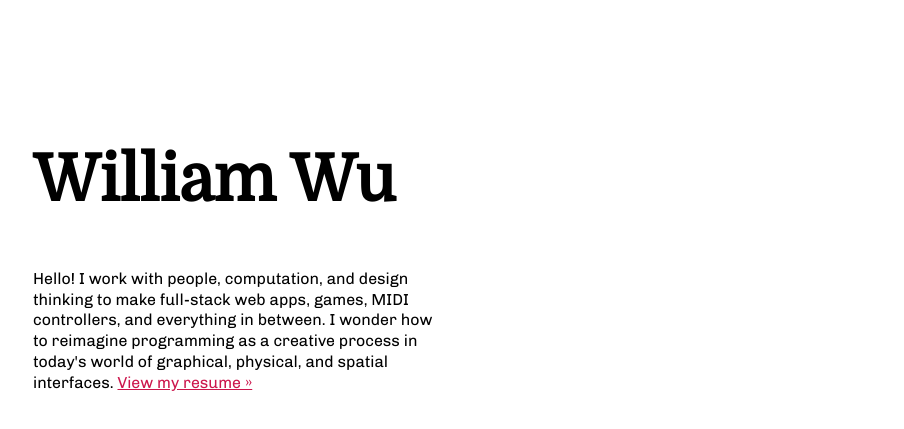
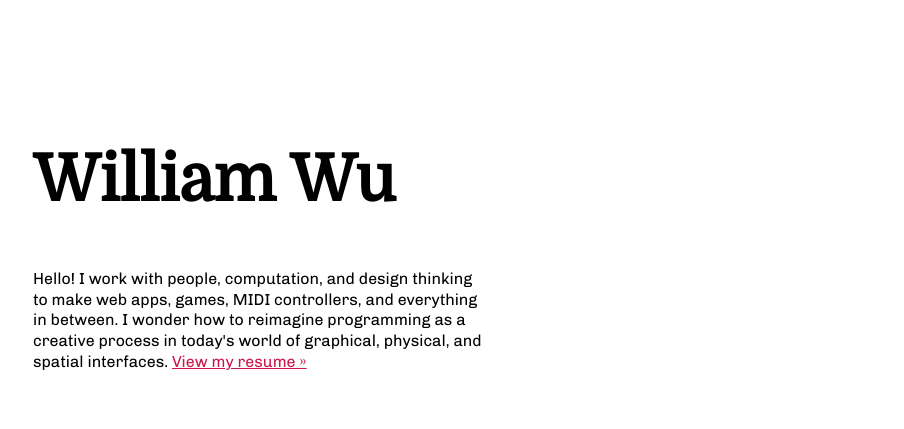
Before and after one commit to willyvvu/willyvvu.github.io, a plain HTML site: page index.html in a window 1280 px wide. Shown: the top 429 px of the page, without its empty margins (187-1091 px from the left). Drawn offline with Linux system fonts and the light colour scheme.

Commit message:
Small tweak

```diff
--- a/index.html
+++ b/index.html
@@ -3,7 +3,7 @@
   <head>
     <meta charset="utf-8">
     <title>William Wu</title>
-    <meta name="description" content="Hello! I work with people, computation, and design thinking to make full-stack web apps, games, MIDI controllers, and everything in between. I wonder how to reimagine programming as a creative process in today's world of graphical, physical, and spatial interfaces.">
+    <meta name="description" content="Hello! I work with people, computation, and design thinking to make web apps, games, MIDI controllers, and everything in between. I wonder how to reimagine programming as a creative process in today's world of graphical, physical, and spatial interfaces.">
     <meta name="keywords" content="willy wu,william wu,william w wu,willy.vvu,willy-vvu,willyvvu,willywu,design,art,interactive,programming,code,poem,projects,portfolio,education,student,MIT">
     <meta name="viewport" content="width=device-width, initial-scale=1">
     <link rel="icon" type="image/png" sizes="128x128" href="favicon-128x128.png">
@@ -147,7 +147,7 @@
       }
 
       .hellobio{
-        max-width:400px;
+        max-width:450px;
       }
 
       .project:hover{
@@ -479,7 +479,7 @@
     <section id="browser">
       <header>
         <h1>William Wu</h1>
-        <p class="hellobio">Hello! I work with <a class="hiddenlink" href="#TheTraveller">people,</a> <a class="hiddenlink" href="#Changes">computation</a>, and <a class="hiddenlink" href="#UARebrand">design thinking</a> to make <a class="hiddenlink" href="#TheTraveller">full-stack web apps,</a> <a class="hiddenlink" href="#EmojiGame">games,</a> <a class="hiddenlink" href="#EForm">MIDI controllers,</a> and <a class="hiddenlink" href="#LaserSushi">everything in between.</a> I wonder how to reimagine programming as a creative process in today's world of <a class="hiddenlink" href="#StructureEditor">graphical,</a> <a class="hiddenlink" href="#SonicPiCommander">physical,</a> and <a class="hiddenlink" href="#VisualExercise1">spatial</a> interfaces. <a target="_blank" class="resumelink" title="Resume" href="WilliamWuResumeJun2019.pdf">View my resume »</a></p>
+        <p class="hellobio">Hello! I work with <a class="hiddenlink" href="#TheTraveller">people,</a> <a class="hiddenlink" href="#Changes">computation</a>, and <a class="hiddenlink" href="#UARebrand">design thinking</a> to make <a class="hiddenlink" href="#TheTraveller">web apps,</a> <a class="hiddenlink" href="#EmojiGame">games,</a> <a class="hiddenlink" href="#EForm">MIDI controllers,</a> and <a class="hiddenlink" href="#LaserSushi">everything in between.</a> I wonder how to reimagine programming as a creative process in today's world of <a class="hiddenlink" href="#StructureEditor">graphical,</a> <a class="hiddenlink" href="#SonicPiCommander">physical,</a> and <a class="hiddenlink" href="#VisualExercise1">spatial</a> interfaces. <a target="_blank" class="resumelink" title="Resume" href="WilliamWuResumeJun2019.pdf">View my resume »</a></p>
         <p class="contactlinks">
           <a target="_blank" title="Email" href="mailto:willy.vvu@gmail.com">
             <svg width="30" height="30" viewBox="0 0 30 30" fill="none" xmlns="http://www.w3.org/2000/svg"><path fill-rule="evenodd" clip-rule="evenodd" d="M2 9.51056L14.3694 16.171L15 16.5106L15.6306 16.171L28 9.51055V21.5C28 22.3284 27.3284 23 26.5 23H3.5C2.67157 23 2 22.3284 2 21.5L2 9.51056ZM3.06636 7.06364C3.20364 7.02225 3.34922 7 3.5 7H26.5C26.6508 7 26.7964 7.02225 26.9336 7.06364L15 13.4894L3.06636 7.06364Z" fill="black"/> </svg>
```
Also changed, not shown: 1 other file.
